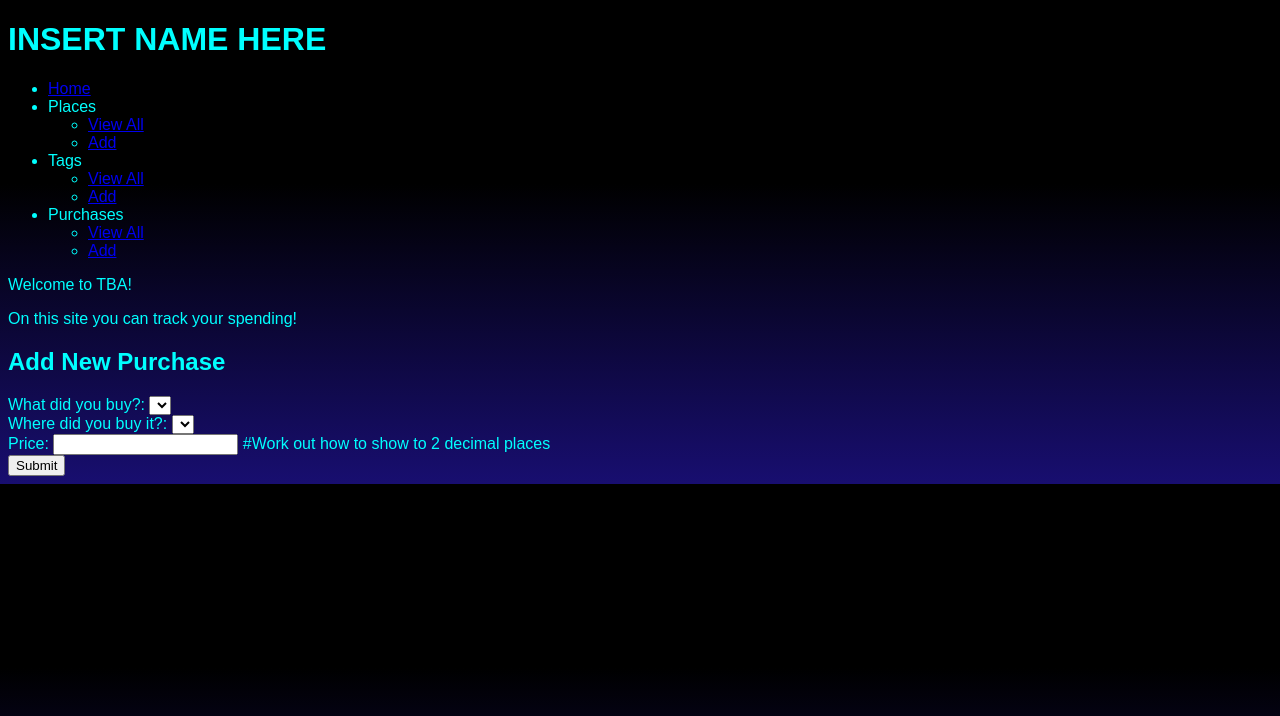
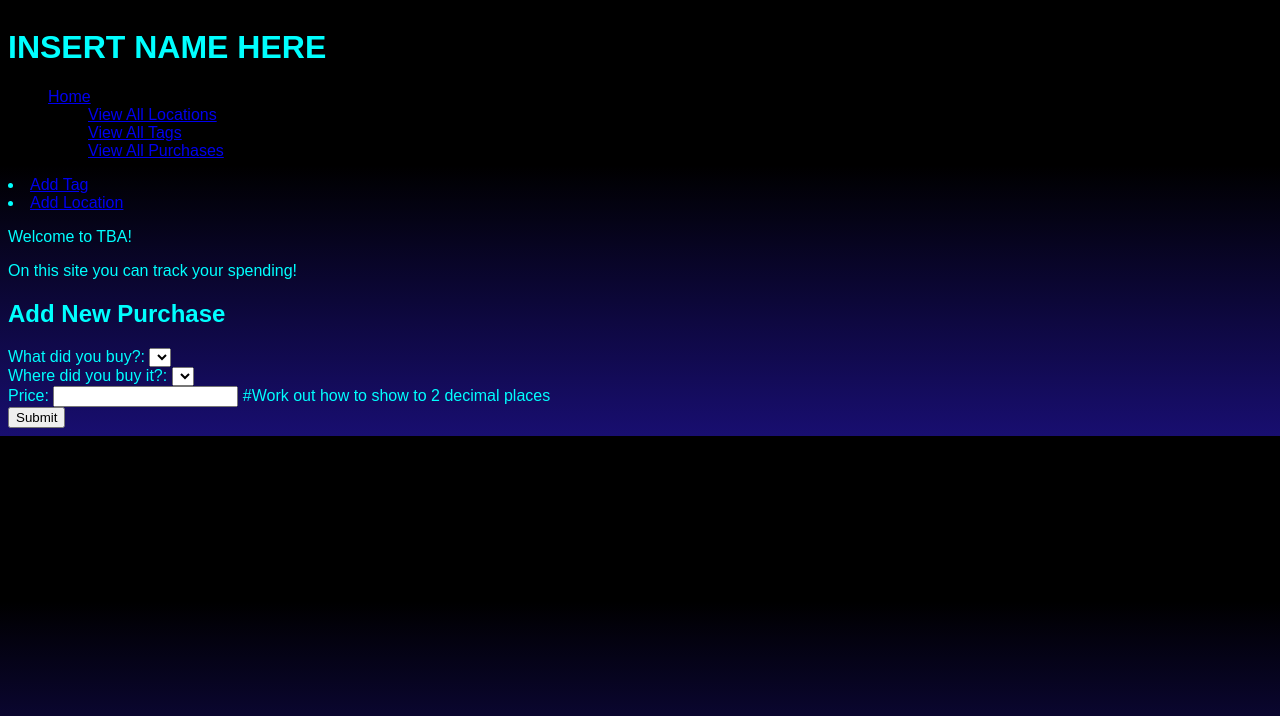
Before and after one commit to jdnolan93/spending_tracker_project, a Flask app: page / in a window 1280 px wide. Shown: the top 716 px of the page. Run offline with Flask 2, Linux system fonts and the light colour scheme; lists and menus that the app fills with data are empty.

Commit message:
moved links around in base html

```diff
--- a/static/style.css
+++ b/static/style.css
@@ -2,5 +2,28 @@
     background: rgb(24,14,112);
     background: linear-gradient(0deg, rgba(24,14,112,1) 0%, rgba(0,0,0,1) 62%);
     font-family: Arial, Helvetica, sans-serif;
-    color: aqua
+    color: aqua;
+    display: flex;
+    flex-direction: column;
+
 };
+
+.site_title{
+    color:springgreen;
+    display: flex;
+    justify-content: center;
+};
+
+.menu{
+    display: flex;
+    justify-content: center;
+};
+
+h2{
+    color: tomato;
+}
+
+ul{
+    list-style-type: none;
+    color: springgreen;
+}
--- a/templates/base.html
+++ b/templates/base.html
@@ -7,38 +7,41 @@
     <link rel="stylesheet" href="{{ url_for('static', filename='style.css') }}">
     <title>TBA</title>
 </head>
-<header class = "front_header">
-    <h1>INSERT NAME HERE</h1>
+<header>
+    <div class = "site_title"> <h1>INSERT NAME HERE</h1> </div>
         <nav>
             <ul class = "menu">
                 <li><a href="/">Home</a></li>
                 <li>
-                    Places
+
                     <ul>
-                        <li><a href="/places">View All</a></li>
-                        <li><a href="/places/new">Add</a></li>
+                        <li><a href="/places">View All Locations</a></li>
+                        <!-- <li><a href="/places/new">Add Location</a></li> -->
                     </ul>
                 </li>
                 <li>
-                    Tags
+
                     <ul>
-                        <li><a href="/tags">View All</a></li>
-                        <li><a href="/tags/new">Add</a></li>
+                        <li><a href="/tags">View All Tags</a></li>
+                        <!-- <li><a href="/tags/new">Add Tag</a></li> -->
                     </ul>
                 </li>
                 <li>
-                    Purchases
+
                     <ul>
-                        <li><a href="/purchases">View All</a></li>
-                        <li><a href="/purchases/new">Add</a></li>
+                        <li><a href="/purchases">View All Purchases</a></li>
+                        <!-- <li><a href="/purchases/new">Add</a></li> -->
                     </ul>
                 </li>
             </ul>
         </nav>
 </header>
+<main>
+    <li><a href="/tags/new">Add Tag</a></li>
+    <li><a href="/places/new">Add Location</a></li>
     <div class="container">
     {% block content %}
     {% endblock %}
     </div>
-
+</main>
 </html>
```
